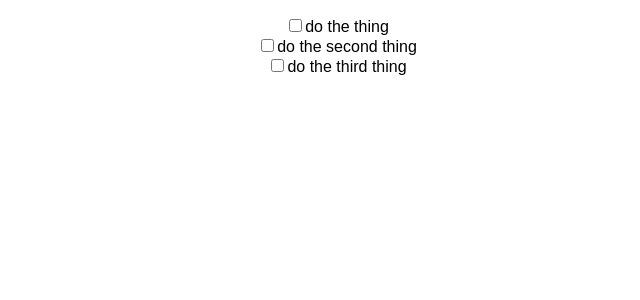
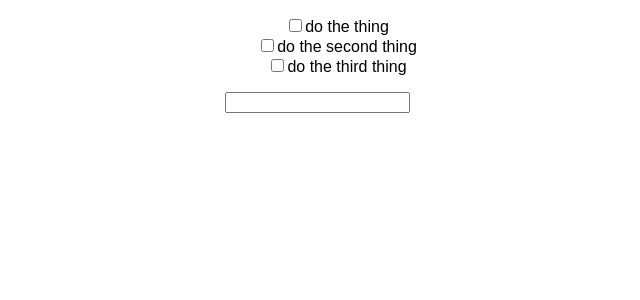
Before and after one commit to ZooeyMiller/react-todo-app, a React (Create React App) app: page / in a window 1280 px wide. Shown: the top 300 px of the page, without its empty margins (323-963 px from the left). Built offline with nearby package versions, Linux system fonts and the light colour scheme.

Commit message:
start on addTodo

```diff
--- a/package.json
+++ b/package.json
@@ -4,7 +4,8 @@
   "private": true,
   "dependencies": {
     "react": "^15.5.4",
-    "react-dom": "^15.5.4"
+    "react-dom": "^15.5.4",
+    "uuid": "^3.0.1"
   },
   "devDependencies": {
     "react-scripts": "1.0.7"
--- a/src/App.js
+++ b/src/App.js
@@ -2,6 +2,7 @@ import React, { Component } from 'react';
 import logo from './logo.svg';
 import './App.css';
 import TodoContainer from './components/TodoContainer';
+import NewTodo from './components/NewTodo.js';
 import {
   getTodo,
   toggleChecked,
@@ -19,10 +20,36 @@ class App extends Component {
     this.setState(todoList);
   };
 
+  handleInputChange = event => {
+    this.setState({
+      currentTodo: event.target.value,
+    });
+  };
+
+  handleSubmit = event => {
+    event.preventDefault();
+    const id = this.state.todos.length - 1;
+    this.setState({
+      todos: [
+        ...this.state.todos,
+        {
+          id,
+          name: event.target.value,
+          isComplete: false,
+        },
+      ],
+    });
+  };
+
   render() {
     return (
       <div className="App">
         <TodoContainer {...this.state} handleToggle={this.handleToggle} />
+        <NewTodo
+          handleInputChange={this.handleInputChange}
+          currentTodo={this.currentTodo}
+          handleSubmit={this.handleSubmit}
+        />
       </div>
     );
   }
--- a/src/components/NewTodo.js
+++ b/src/components/NewTodo.js
@@ -1,10 +1,15 @@
 import React, { Component } from 'react';
 
-export default class newTodo extends Component {
+export default class NewTodo extends Component {
   render() {
     return (
-      <form className="new-todo-form">
-        <input type="text" className="new-todo-form--input" />
+      <form className="new-todo-form" onSubmit={this.props.handleSubmit}>
+        <input
+          type="text"
+          className="new-todo-form--input"
+          value={this.props.currentTodo}
+          onChange={this.props.handleInputChange}
+        />
       </form>
     );
   }
--- a/src/defaultState.js
+++ b/src/defaultState.js
@@ -16,4 +16,5 @@ export default {
       isComplete: false,
     },
   ],
+  currentTodo: '',
 };
```
Also changed, not shown: 1 other file (tests, documents, lock files or other folders).
